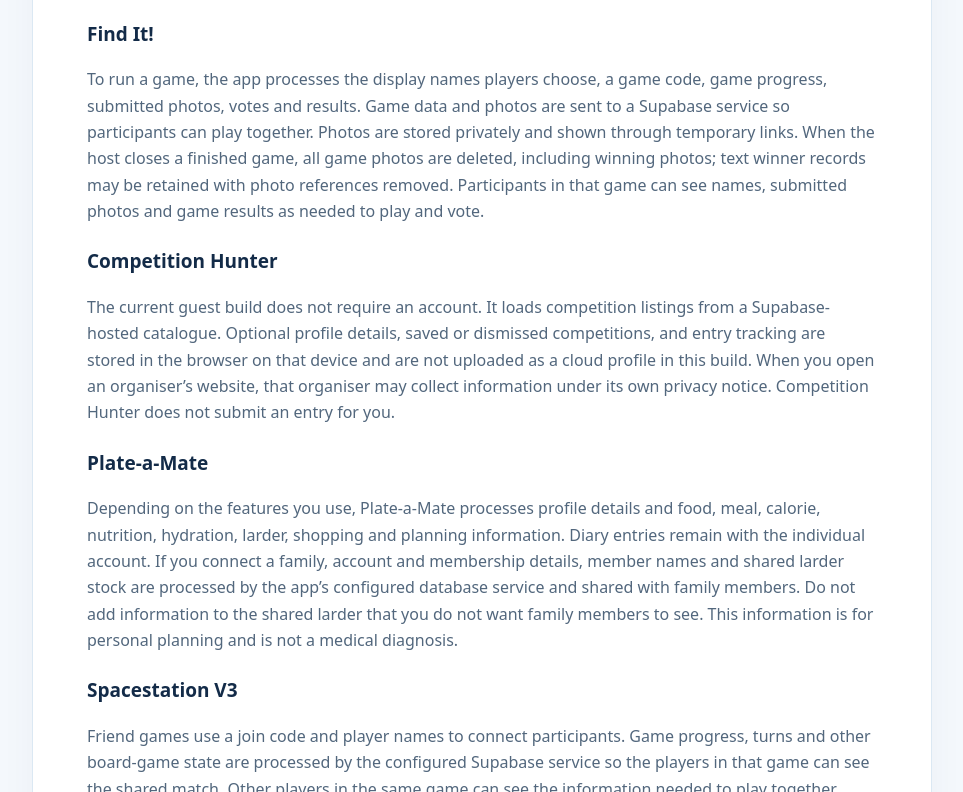
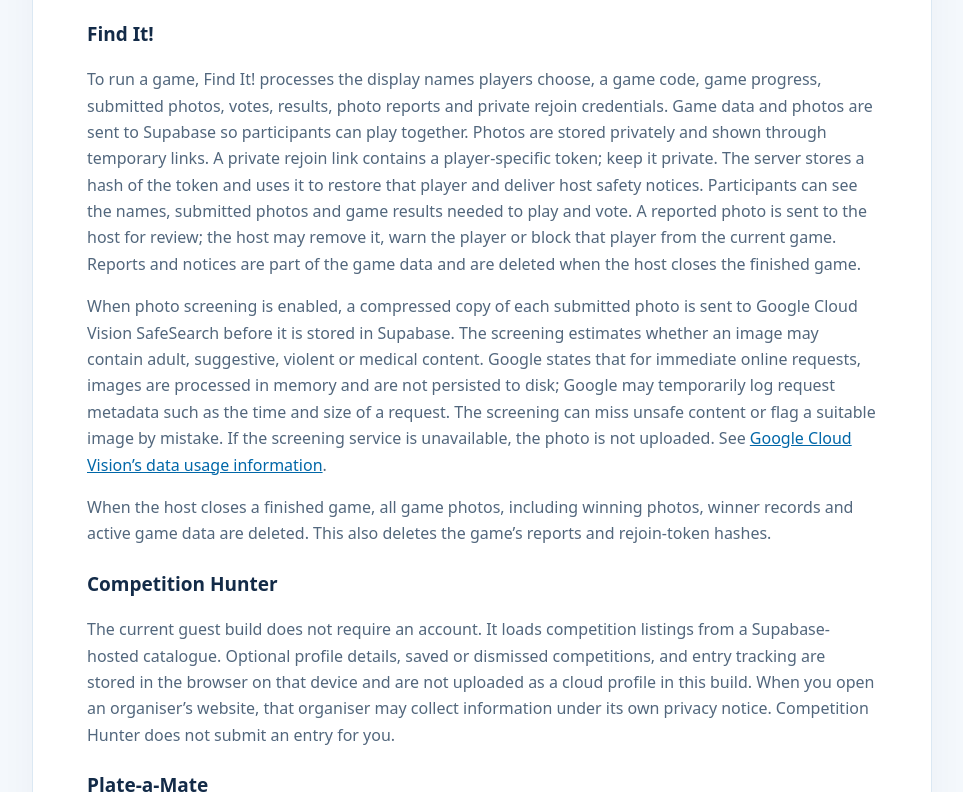
Before and after one commit to DesimonC/Desk-Apps-web-site, a plain HTML site: page privacy.html in a window 1280 px wide. Shown: the part 1166-1958 px from the top of the page, without its empty margins (158-1121 px from the left). Drawn offline with Linux system fonts and the light colour scheme.

Commit message:
Update Find It photo screening privacy notice

```diff
--- a/privacy.html
+++ b/privacy.html
@@ -19,7 +19,7 @@
 <main>
   <span class="kicker">DesK Apps · Legal</span>
   <h1>Privacy Notice</h1>
-  <p class="date">Last updated: 25 November 2026</p>
+  <p class="date">Last updated: 27 November 2026</p>
   <p>This notice explains how DesK Apps handles personal information on its website and across its apps, including Poker Hand Compass and apps currently in testing. Each app only uses the information needed for its features. App data is not combined into a single profile across DesK Apps products.</p>
   <p><strong>Controller:</strong> Desmond Kennett, operating as DesK Apps. For privacy requests, contact <a href="mailto:DesK.Apps.DK@gmail.com">DesK.Apps.DK@gmail.com</a>.</p>
 
@@ -32,7 +32,9 @@
   <h3>Poker Hand Compass</h3>
   <p>The app does not require an account. Your cards and current practice match are processed in the app and cleared when the page or app session is restarted. Adaptive opponent learning saves summary counts of your betting decisions in local storage on your device; you can clear them using “Reset opponent learning.” The app does not use in-app analytics or advertising in the current build. If you buy the Android app, Google Play handles the purchase and related purchase or device information under Google’s own privacy terms; Poker Hand Compass does not receive your payment card details.</p>
   <h3>Find It!</h3>
-  <p>To run a game, the app processes the display names players choose, a game code, game progress, submitted photos, votes and results. Game data and photos are sent to a Supabase service so participants can play together. Photos are stored privately and shown through temporary links. When the host closes a finished game, all game photos are deleted, including winning photos; text winner records may be retained with photo references removed. Participants in that game can see names, submitted photos and game results as needed to play and vote.</p>
+  <p>To run a game, Find It! processes the display names players choose, a game code, game progress, submitted photos, votes, results, photo reports and private rejoin credentials. Game data and photos are sent to Supabase so participants can play together. Photos are stored privately and shown through temporary links. A private rejoin link contains a player-specific token; keep it private. The server stores a hash of the token and uses it to restore that player and deliver host safety notices. Participants can see the names, submitted photos and game results needed to play and vote. A reported photo is sent to the host for review; the host may remove it, warn the player or block that player from the current game. Reports and notices are part of the game data and are deleted when the host closes the finished game.</p>
+  <p>When photo screening is enabled, a compressed copy of each submitted photo is sent to Google Cloud Vision SafeSearch before it is stored in Supabase. The screening estimates whether an image may contain adult, suggestive, violent or medical content. Google states that for immediate online requests, images are processed in memory and are not persisted to disk; Google may temporarily log request metadata such as the time and size of a request. The screening can miss unsafe content or flag a suitable image by mistake. If the screening service is unavailable, the photo is not uploaded. See <a href="https://cloud.google.com/vision/docs/data-usage" target="_blank" rel="noopener noreferrer">Google Cloud Vision’s data usage information</a>.</p>
+  <p>When the host closes a finished game, all game photos, including winning photos, winner records and active game data are deleted. This also deletes the game’s reports and rejoin-token hashes.</p>
   <h3>Competition Hunter</h3>
   <p>The current guest build does not require an account. It loads competition listings from a Supabase-hosted catalogue. Optional profile details, saved or dismissed competitions, and entry tracking are stored in the browser on that device and are not uploaded as a cloud profile in this build. When you open an organiser’s website, that organiser may collect information under its own privacy notice. Competition Hunter does not submit an entry for you.</p>
   <h3>Plate-a-Mate</h3>
```
